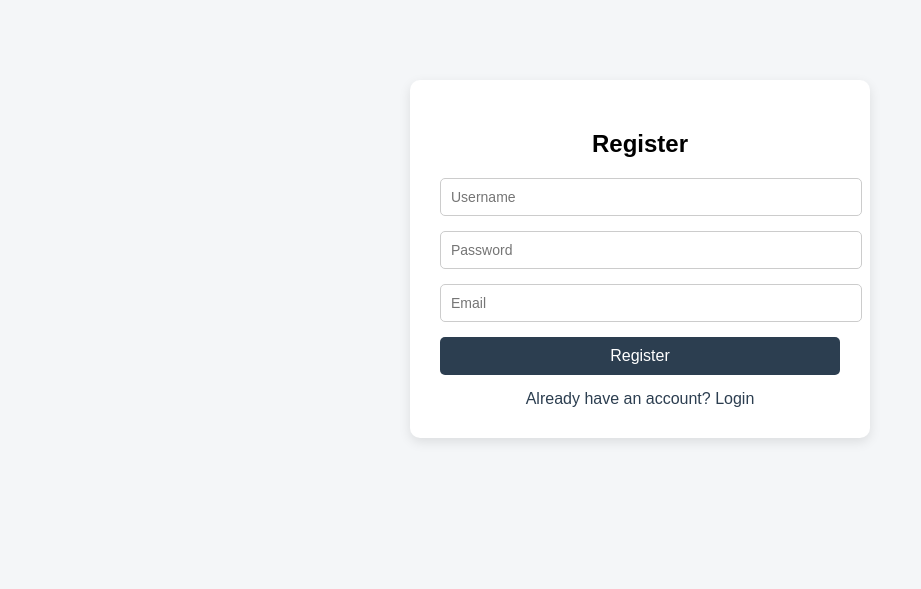
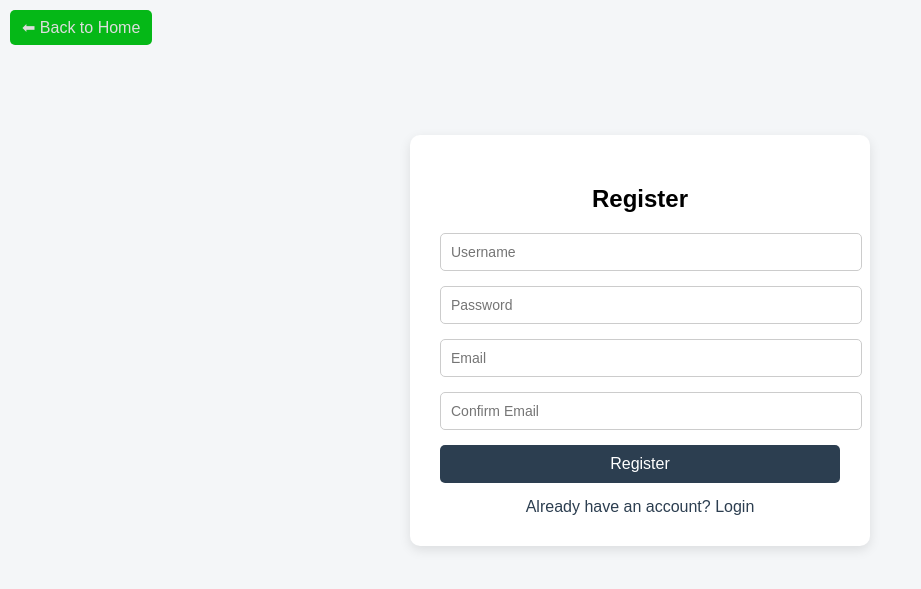
Before and after one commit to KazRRC/Pokemon-cms, a PHP site: page /register.php in a window 1280 px wide. Shown: the top 589 px of the page, without its empty margins (0-921 px from the left). Run offline with PHP 8.4, Linux system fonts and the light colour scheme.

Commit message:
Add files via upload
admin dashboard updates, now admin users cannot be edited, back to homepage button added

```diff
--- a/pokemon-cms/index.php
+++ b/pokemon-cms/index.php
@@ -32,10 +32,9 @@ $pokemonList = $data['results'];
 <main>
 <section>
     <h2>Search Pokémon</h2>
-    <form action="pokemon.php" method="GET">
-        <input type="text" name="name" placeholder="Enter Pokémon name..." required>
+        <input type="text" id="search" name="name" placeholder="Enter Pokémon name...">
         <button type="submit">Search</button>
-    </form>
+        <div id="search-results"></div>
 </section>
 <section>
     <div class="layout">
--- a/pokemon-cms/login.php
+++ b/pokemon-cms/login.php
@@ -34,6 +34,7 @@ if ($_SERVER['REQUEST_METHOD'] === 'POST') {
     <link rel="stylesheet" href="style.css">
 </head>
 <body>
+    <a href="index.php" class="home-button">⬅ Back to Home</a>
 <div class="auth-container">
 <h2>Login</h2>
 <?php if ($error): ?>
--- a/pokemon-cms/register.php
+++ b/pokemon-cms/register.php
@@ -6,14 +6,21 @@ $error = "";
 if ($_SERVER['REQUEST_METHOD'] === 'POST') {
     $username = trim($_POST['username']);
     $email = trim($_POST['email']);
+    $confirm_email = trim($_POST['confirm_email']);
     $password = $_POST['password'];
+
+    if ($email !== $confirm_email) {
+    $error = "Emails do not match.";
+    }
 
     if (!filter_var($email, FILTER_VALIDATE_EMAIL)) {
         $error = "Invalid email format";
     } else {
         $hash = password_hash($password, PASSWORD_DEFAULT);
 
-        $stmt = $pdo->prepare("INSERT INTO users (username, email, password_hash, role) VALUES (?, ?, ?, 'user')");
+        if (empty($error)) {
+            $stmt = $pdo->prepare("INSERT INTO users (username, email, password_hash, role) VALUES (?, ?, ?, 'user')");
+        }
 
         try {
             $stmt->execute([$username, $email, $hash]);
@@ -32,6 +39,7 @@ if ($_SERVER['REQUEST_METHOD'] === 'POST') {
     <title>Register</title>
     <link rel="stylesheet" href="style.css">
 </head>
+<a href="index.php" class="home-button">⬅ Back to Home</a>
 <body>
 <div class="auth-container">
 <h2>Register</h2>
@@ -41,7 +49,8 @@ if ($_SERVER['REQUEST_METHOD'] === 'POST') {
 <form method="POST">
     <input type="text" name="username" placeholder="Username" required><br>
     <input type="password" name="password" placeholder="Password" required><br>
-    <input name="email" type="email" placeholder="Email" required>
+    <input name="email" type="email" placeholder="Email" required><br>
+    <input type="email" name="confirm_email" placeholder="Confirm Email" required><br>
     <button type="submit">Register</button>
 </form>
 <a href="login.php">Already have an account? Login</a>
--- a/pokemon-cms/style.css
+++ b/pokemon-cms/style.css
@@ -181,7 +181,7 @@ input, textarea {
 button {
     padding: 10px 15px;
     border: none;
-    background: #e3350d;
+    background: #05b817;
     color: white;
     border-radius: 6px;
     cursor: pointer;
@@ -344,6 +344,20 @@ textarea {
     padding: 10px;
 }
 
+.home-button {
+    display: inline-block;
+    margin: 10px;
+    padding: 8px 12px;
+    background-color: #05b817;
+    border-radius: 5px;
+    text-decoration: none;
+    color: #ddd;
+}
+
+.home-button:hover {
+    background-color: #ddd;
+}
+
 .admin-link {
     margin-top: 15px;
     margin-right: 450px;
```
Also changed, not shown: pokemon-cms/admin.php (+10 -4 lines), pokemon-cms/api.js (+30 -0 lines), pokemon-cms/pokemon.php (+8 -0 lines).
